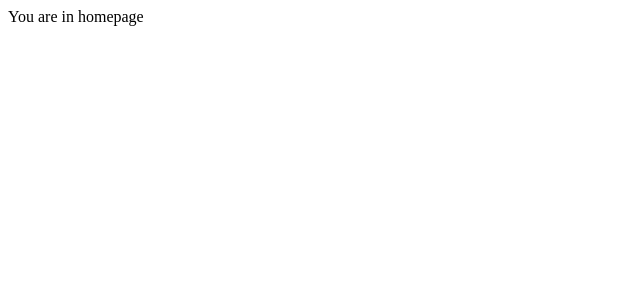
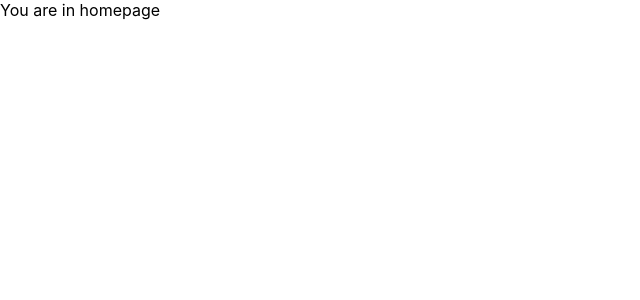
Before and after one commit to yunahu/acorn-vault, a React (Vite) app: page / in a window 1280 px wide. Shown: the top 300 px of the page, without its empty margins (0-640 px from the left). Built offline with nearby package versions, Linux system fonts and the light colour scheme.

Commit message:
Create theme and GlobalStyle

```diff
--- a/src/App.tsx
+++ b/src/App.tsx
@@ -1,9 +1,14 @@
 import { BrowserRouter } from "react-router-dom";
+import { ThemeProvider } from "styled-components";
+import theme from "src/theme/theme";
+import GlobalStyle from "src/theme/globalStyle";
 import Router from "src/Router/Router";
 
 const App = () => {
   return (
     <BrowserRouter>
+      <ThemeProvider theme={theme} />
+      <GlobalStyle />
       <Router />
     </BrowserRouter>
   );
--- /dev/null
+++ b/src/theme/globalStyle.ts
@@ -0,0 +1,20 @@
+import { createGlobalStyle } from "styled-components";
+
+const GlobalStyle = createGlobalStyle`
+	* {
+		box-sizing: border-box;
+		margin: 0px;
+		padding: 0px;
+		font-family: "Inter", sans-serif;
+	}
+
+	#root {
+		min-height: 100dvh;
+	}
+
+	a {
+		text-decoration: none;
+	}
+`;
+
+export default GlobalStyle;
--- /dev/null
+++ b/src/theme/theme.ts
@@ -0,0 +1,3 @@
+const theme = {};
+
+export default theme;
```
